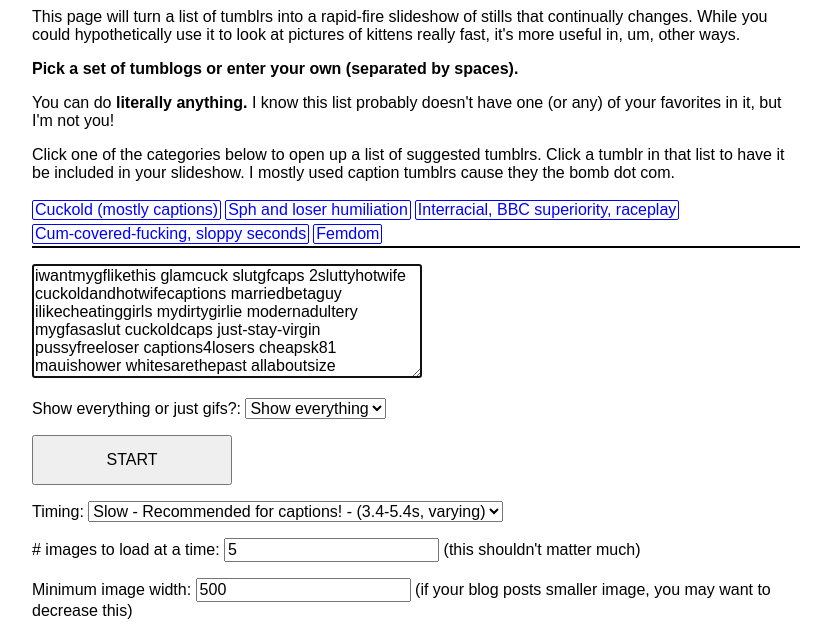
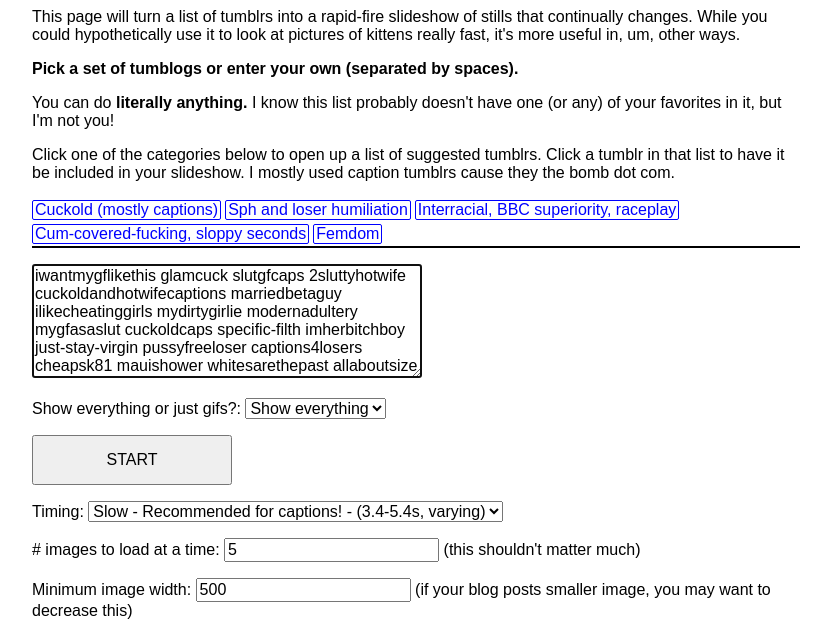
Before and after one commit to gooninatorforker/mygooninatorfork, a website built with webpack: page gooninator/index.html in a window 1280 px wide. Shown: the part 157-790 px from the top of the page, without its empty margins (224-1040 px from the left). Built offline with nearby package versions, Linux system fonts and the light colour scheme.

Commit message:
Update index.html

```diff
--- a/gooninator/index.html
+++ b/gooninator/index.html
@@ -29,7 +29,7 @@
 
     <form action="gooninate.html" method="get">
       <p>
-      <textarea type="text" rows="6" name="tumblrs" autocorrect="off" spellcheck="false" id="tumblrs" placeholder="TUMBLRS GO HERE">iwantmygflikethis glamcuck slutgfcaps 2sluttyhotwife cuckoldandhotwifecaptions marriedbetaguy ilikecheatinggirls mydirtygirlie modernadultery mygfasaslut cuckoldcaps just-stay-virgin pussyfreeloser captions4losers cheapsk81 mauishower whitesarethepast allaboutsize blackcocktakeover blackmydaughter3 breed-better dorisconquered bbcwhitewives69 breedthatwhitepussy breedingblackistheanswer cumcoveredfucking fuckyeahfriendlyfire</textarea>
+      <textarea type="text" rows="6" name="tumblrs" autocorrect="off" spellcheck="false" id="tumblrs" placeholder="TUMBLRS GO HERE">iwantmygflikethis glamcuck slutgfcaps 2sluttyhotwife cuckoldandhotwifecaptions marriedbetaguy ilikecheatinggirls mydirtygirlie modernadultery mygfasaslut cuckoldcaps specific-filth imherbitchboy just-stay-virgin pussyfreeloser captions4losers cheapsk81 mauishower whitesarethepast allaboutsize blackcocktakeover blackmydaughter3 breed-better dorisconquered bbcwhitewives69 breedthatwhitepussy breedingblackistheanswer cumcoveredfucking fuckyeahfriendlyfire</textarea>
 
       <p>
         Show everything or just gifs?:
```
